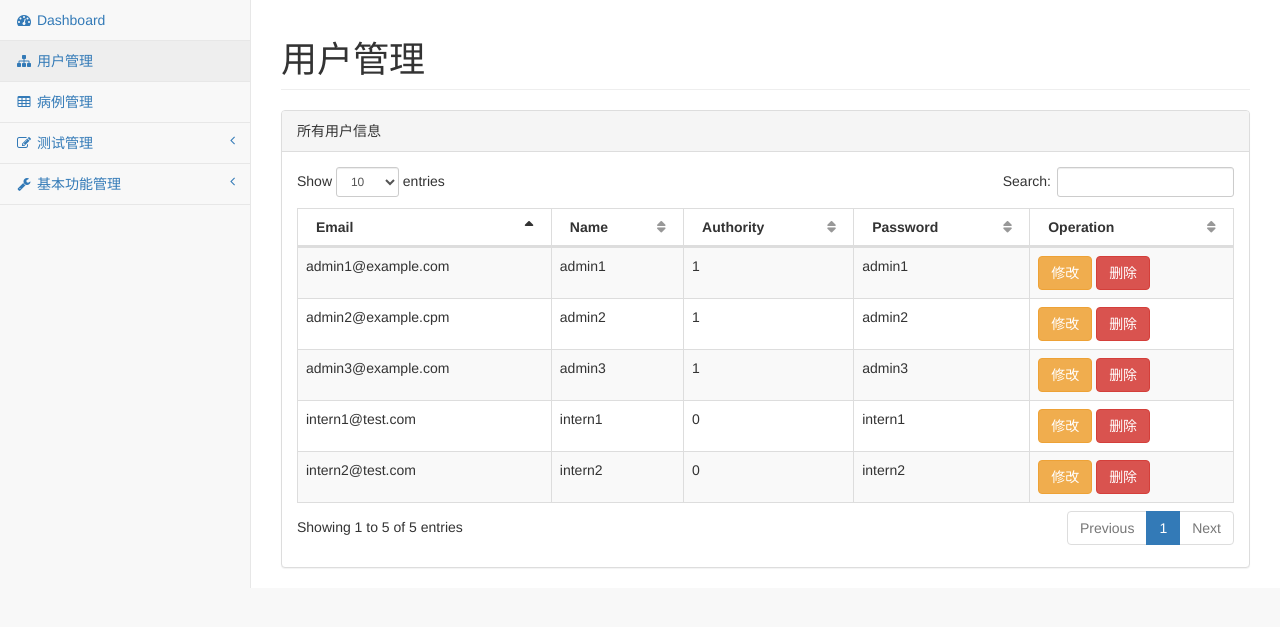
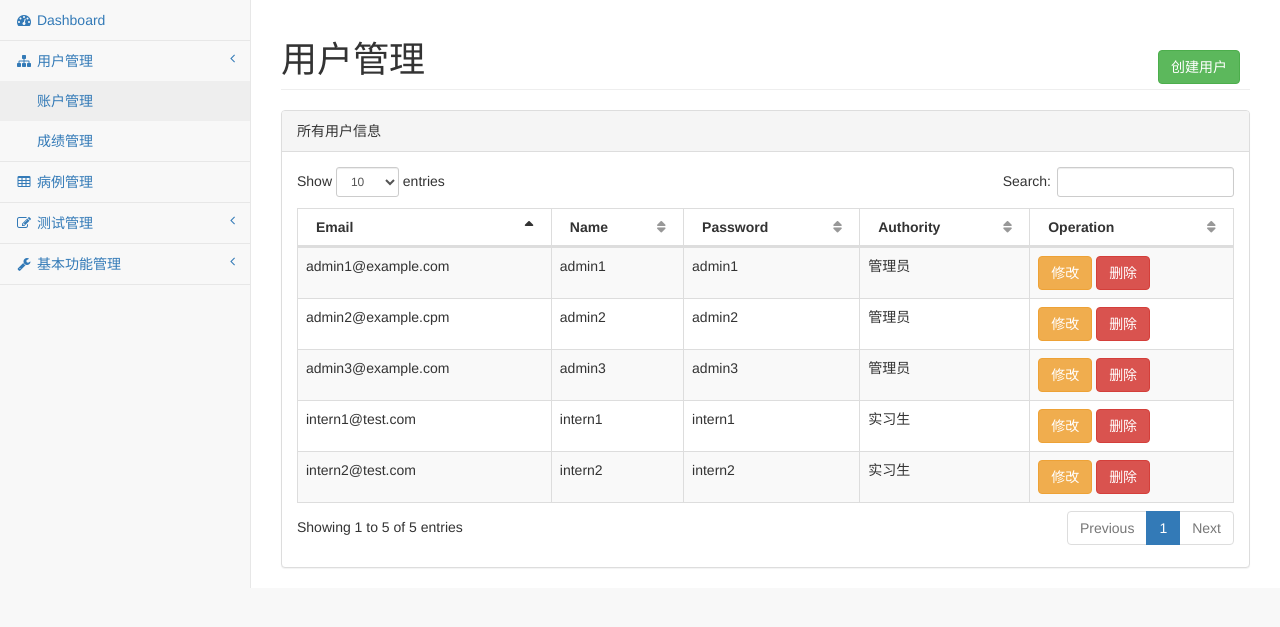
Before and after one commit to srewac/PetHospital, a Django app: page /Manage/user/ in a window 1280 px wide. Shown: the part 51-678 px from the top of the page. Run offline with Django 3.2, Linux system fonts and the light colour scheme; data comes from the database, SQL or seed files in the repository; some libraries are stand-ins or nearby versions.

Commit message:
add simple create

```diff
--- a/Manage/urls.py
+++ b/Manage/urls.py
@@ -8,6 +8,7 @@ urlpatterns = [
     path('user/', user.index, name='user_show'),
     path('user/delete/<int:user_id>', user.user_delete, name='user_delete'),
     path('user/update/<int:user_id>', user.user_update, name='user_update'),
+    path('user/create', user.user_create, name='user_create'),
     path('disease/', disease.index, name='disease_show'),
     path('test/test', test.test_index, name='test_show'),
     path('test/testpaper', test.testpapaer_index, name='testpaper_show')
--- a/Manage/views/user.py
+++ b/Manage/views/user.py
@@ -29,3 +29,13 @@ def user_update(request, user_id):
                  'password': user.password,
                  'authority': user.authority}
     return JsonResponse(user_dict)
+
+
+def user_create(request):
+    user = User(email=request.POST['email'],
+                name=request.POST['name'],
+                password=request.POST['password'],
+                authority=request.POST['authority'])
+    user.save()
+    print(user)
+    return redirect(reverse('Manage:user_show'))
--- a/templates/backend/base_page.html
+++ b/templates/backend/base_page.html
@@ -282,7 +282,17 @@
                         <a href="{% url 'Manage:index' %}"><i class="fa fa-dashboard fa-fw"></i> Dashboard</a>
                     </li>
                     <li>
-                        <a href="{% url 'Manage:user_show' %}"><i class="fa fa-sitemap fa-fw"></i> 用户管理</a>
+                        <a href="#"><i class="fa fa-sitemap fa-fw"></i> 用户管理<span
+                                class="fa arrow"></span></a>
+                        <ul class="nav nav-second-level">
+                            <li>
+                                <a href="{% url 'Manage:user_show' %}">账户管理</a>
+                            </li>
+                            <li>
+                                <a href="#">成绩管理</a>
+                            </li>
+                        </ul>
+
                     </li>
                     <li>
                         <a href="{% url 'Manage:disease_show' %}"><i class="fa fa-table fa-fw"></i> 病例管理</a>
--- a/templates/backend/user/user_info.html
+++ b/templates/backend/user/user_info.html
@@ -12,14 +12,14 @@
             //获取表格中的一行数据
             var email = document.getElementById("user" + id).cells[0].innerText;
             var name = document.getElementById("user" + id).cells[1].innerText;
-            var authority = document.getElementById("user" + id).cells[2].innerText;
-            var password = document.getElementById("user" + id).cells[3].innerText;
+            var password = document.getElementById("user" + id).cells[2].innerText;
+            var authority = document.getElementById("user" + id).cells[3].innerText;
             //向模态框中传值
             $('#id').val(id);
             $('#email').val(email);
             $('#name').val(name);
             $('#password').val(password);
-            if (authority == 1) {
+            if (authority == '管理员') {
                 document.getElementById('administrator').checked = true;
             } else {
                 document.getElementById('intern').checked = true;
@@ -45,8 +45,12 @@
                     $('#update').modal('hide');
                     document.getElementById("user" + id).cells[0].innerText = result.email;
                     document.getElementById("user" + id).cells[1].innerText = result.name;
-                    document.getElementById("user" + id).cells[2].innerText = result.authority;
-                    document.getElementById("user" + id).cells[3].innerText = result.password;
+                    document.getElementById("user" + id).cells[2].innerText = result.password;
+                    if (result.authority == 0)
+                        document.getElementById("user" + id).cells[3].innerText = '实习生';
+                    else
+                        document.getElementById("user" + id).cells[3].innerText = '管理员';
+
                 },
                 error: function (result) {
                     alert(result)
@@ -54,11 +58,33 @@
             });
         }
 
+        function createUser() {
+            $('#create').modal('show');
+        }
+
+        function create() {
+{#            var email = $('#_email').val();#}
+{#            var name = $('#_name').val();#}
+{#            var password = $('#_password').val();#}
+{#            var authority = $('input:radio[name="_authority"]:checked').val();#}
+{#            if (email != '' && name != '' && password != '' && authority != '') {#}
+{#                $('#create').modal('hide');#}
+{#            } else {#}
+{##}
+{#            }#}
+            $('#create').modal('hide');
+            $("#user_create").submit();
+        }
     </script>
     <div id="page-wrapper">
         <div class="row">
             <div class="col-lg-12">
-                <h1 class="page-header">用户管理</h1>
+                <h1 class="page-header">用户管理
+                    <button type="button" class="btn btn-success"
+                            style="float: right;margin: 10px" onclick="createUser()">创建用户
+                    </button>
+                </h1>
+
             </div>
             <!-- /.col-lg-12 -->
         </div>
@@ -77,8 +103,8 @@
                             <tr>
                                 <th>Email</th>
                                 <th>Name</th>
+                                <th>Password</th>
                                 <th>Authority</th>
-                                <th>Password</th>
                                 <th>Operation</th>
                             </tr>
                             </thead>
@@ -87,8 +113,13 @@
                                 <tr id='user{{ user.id }}'>
                                     <td>{{ user.email }}</td>
                                     <td>{{ user.name }}</td>
-                                    <td>{{ user.authority }}</td>
                                     <td>{{ user.password }}</td>
+                                    <td>{% if user.authority == 0 %}
+                                        实习生
+                                    {% else %}
+                                        管理员
+                                    {% endif %}
+                                    </td>
                                     <td>
                                         <button type="button" class="btn btn-warning" onclick="editInfo({{ user.id }})">
                                             修改
@@ -112,7 +143,7 @@
         <!-- /.row -->
     </div>
 
-    <!-- 模态框（Modal） -->
+    <!-- 模态框（Modal）edit -->
     <div class="modal fade" id="update" tabindex="-1" role="dialog" aria-labelledby="myModalLabel" aria-hidden="true">
         <div class="modal-dialog">
             <div class="modal-content">
@@ -140,5 +171,34 @@
     </div>
     <!-- 模态框（Modal）end -->
 
+    <!-- 模态框（Modal）create -->
+    <div class="modal fade" id="create" tabindex="-1" role="dialog" aria-labelledby="myModalLabel" aria-hidden="true">
+        <div class="modal-dialog">
+            <div class="modal-content">
+                <div class="modal-header">
+                    <button type="button" class="close" data-dismiss="modal" aria-hidden="true">×</button>
+                    <h4 class="modal-title" id="myModalLabel">创建用户</h4>
+                </div>
+                <form id='user_create' method="post" action="{% url 'Manage:user_create' %}">
+                    <div class="modal-body">
+                        邮箱：<input type="text" name="email" id="_email"/>
+                        姓名：<input type="text" name="name" id="_name"/>
+                        密码：<input type="text" name="password" id="_password"/>
+                        权限：<input type="radio" name="authority" class="authority" id="_intern" value="0"
+                                  aria-selected="true"/>实习生
+                        <input type="radio" name="_authority" class="authority" id="_administrator" value="1"/>管理员
+                    </div>
+                    <div class="modal-footer">
+                        <button type="button" class="btn btn-default" data-dismiss="modal">关闭</button>
+                        <button type="button" class="btn btn-primary" onclick="create()">创建</button>
+                    </div>
+                </form>
+
+            </div>
+            <!-- /.modal-content -->
+        </div>
+        <!-- /.modal -->
+    </div>
+    <!-- 模态框（Modal）end -->
 
 {% endblock %}
```
